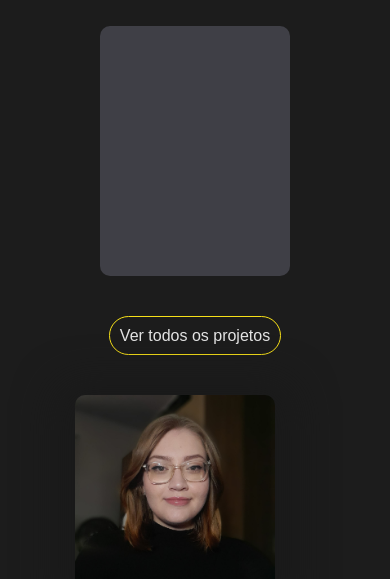
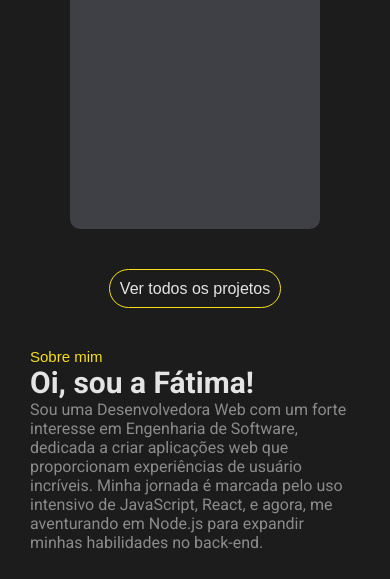
Before and after one commit to fatimadachari/march-js-challenge, a plain HTML site: page index.html in a window 390 px wide. Shown: the part 4236-4815 px from the top of the page. Drawn offline with Linux system fonts and the light colour scheme; a web font is replaced by a local one.

Commit message:
melhorando visualização mobile

```diff
--- a/style.css
+++ b/style.css
@@ -213,6 +213,20 @@ span:hover {
     font-family: "Anta", sans-serif;
 }
 
+@media screen and (max-width:800px) {
+    #projetos {
+        margin: 50px 10px;
+    }
+
+    #block-projects {
+        margin: 30px 0;
+    }
+
+    .block-projects_card {
+        margin: 20px 10px;
+    }
+}
+
 /* SOBRE */
 #sobre {
     display: flex;
@@ -271,21 +285,15 @@ span:hover {
 
 @media screen and (max-width:650px) {
     #sobre {
-        flex-wrap: wrap;
         padding: 0 30px;
     }
 
-    #about_image,
+    #about_image{
+        display: none;
+    }
+
     #about {
         width: 100%;
-    }
-
-    #about_image{
-        text-align: center;
-    }
-
-    #about p{
-        text-align: justify;
     }
 }
 
```
